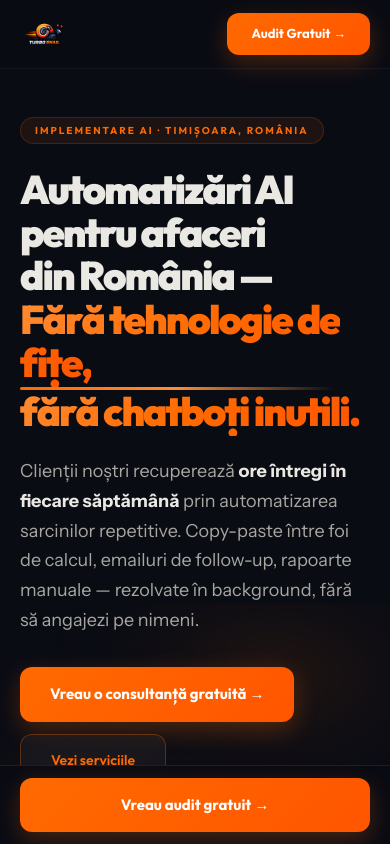
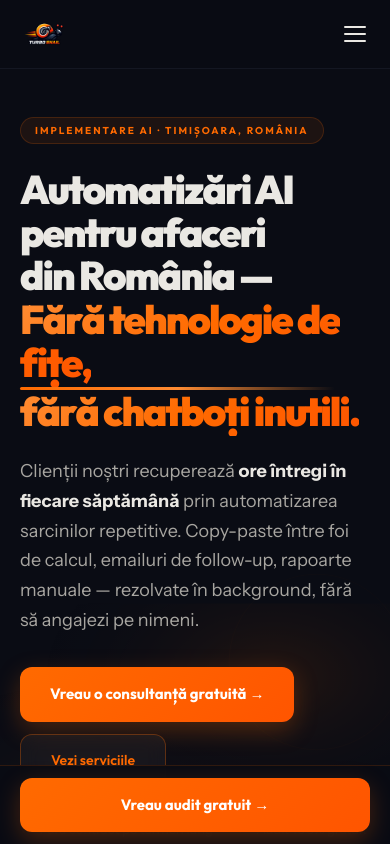
Before and after one commit to danielmoldovan1-create/turbosnail, a Next.js app: page / in a window 390 px wide. Shown: the top 844 px of the page. Built offline with nearby package versions, Linux system fonts and the light colour scheme.

Commit message:
nav: adauga hamburger menu pentru mobile

```diff
--- a/app/home-client.tsx
+++ b/app/home-client.tsx
@@ -130,7 +130,8 @@ export default function HomeClient() {
   const [msg, setMsg] = useState("");
   const [sent, setSent] = useState(false);
   const [openFaq, setOpenFaq] = useState<number | null>(null);
-  const go = (id: string) => document.getElementById(id)?.scrollIntoView({ behavior: "smooth" });
+  const [mobileMenu, setMobileMenu] = useState(false);
+  const go = (id: string) => { setMobileMenu(false); document.getElementById(id)?.scrollIntoView({ behavior: "smooth" }); };
 
   async function handleSubmit() {
     if (!email || !name) return;
@@ -167,6 +168,11 @@ export default function HomeClient() {
         .sk { position: fixed; bottom: 0; left: 0; right: 0; z-index: 90; background: rgba(10,12,20,0.95); backdrop-filter: blur(20px); border-top: 1px solid rgba(255,106,0,0.15); padding: 12px 20px; }
         .dv { height: 1px; background: linear-gradient(90deg, transparent, rgba(255,106,0,0.15), transparent); max-width: 600px; margin: 0 auto; }
         .nav-lnk { display: none; }
+        .hamburger { display: flex; flex-direction: column; gap: 5px; cursor: pointer; padding: 4px; background: none; border: none; }
+        .hamburger span { display: block; width: 22px; height: 2px; background: #eae8e3; border-radius: 2px; transition: all 0.3s; }
+        .mob-menu { display: flex; flex-direction: column; gap: 0; background: rgba(10,12,20,0.98); border-bottom: 1px solid rgba(26,29,42,0.7); }
+        .mob-menu a, .mob-menu span { display: block; padding: 16px 20px; font-size: 15px; color: #888899; cursor: pointer; border-bottom: 1px solid rgba(26,29,42,0.5); text-decoration: none; }
+        .mob-menu a:last-child, .mob-menu span:last-child { border-bottom: none; }
         .svc-icon { width: 52px; height: 52px; border-radius: 14px; display: flex; align-items: center; justify-content: center; font-size: 24px; background: rgba(255,106,0,0.08); border: 1px solid rgba(255,106,0,0.15); margin-bottom: 18px; transition: all 0.3s; }
         .card:hover .svc-icon { background: rgba(255,106,0,0.14); border-color: rgba(255,106,0,0.3); }
         @media (min-width: 768px) {
@@ -178,6 +184,8 @@ export default function HomeClient() {
           .hero-l { flex: 1.2; }
           .hero-r { flex: 0.8; }
           .nav-lnk { display: flex !important; gap: 26px; }
+          .hamburger { display: none !important; }
+          .mob-menu { display: none !important; }
           .about-lay { flex-direction: row !important; gap: 80px !important; align-items: center; }
         }
         @media (min-width: 1024px) { .hero-t { font-size: 68px !important; } }
@@ -206,8 +214,24 @@ export default function HomeClient() {
               </a>
             </div>
           </div>
-          <button className="btn-p" style={{ padding: "11px 24px", fontSize: 13 }} onClick={() => go("contact")}>Audit Gratuit →</button>
+          <div style={{ display: "flex", alignItems: "center", gap: 12 }}>
+            <button className="btn-p nav-lnk" style={{ padding: "11px 24px", fontSize: 13 }} onClick={() => go("contact")}>Audit Gratuit →</button>
+            <button className="hamburger" style={{ display: "flex" }} aria-label="Meniu" onClick={() => setMobileMenu(m => !m)}>
+              <span style={{ transform: mobileMenu ? "rotate(45deg) translate(5px, 5px)" : "none" }} />
+              <span style={{ opacity: mobileMenu ? 0 : 1 }} />
+              <span style={{ transform: mobileMenu ? "rotate(-45deg) translate(5px, -5px)" : "none" }} />
+            </button>
+          </div>
         </div>
+        {mobileMenu && (
+          <div className="mob-menu">
+            {[["servicii","Servicii"],["proces","Cum funcționează"],["despre","Despre"],["faq","Întrebări"]].map(([id, label], i) => (
+              <span key={i} onClick={() => go(id)}>{label}</span>
+            ))}
+            <a href="/blog">Blog</a>
+            <span onClick={() => go("contact")} style={{ color: "#ff6a00", fontWeight: 600 }}>Audit Gratuit →</span>
+          </div>
+        )}
       </nav>
 
       {/* HERO */}
```
